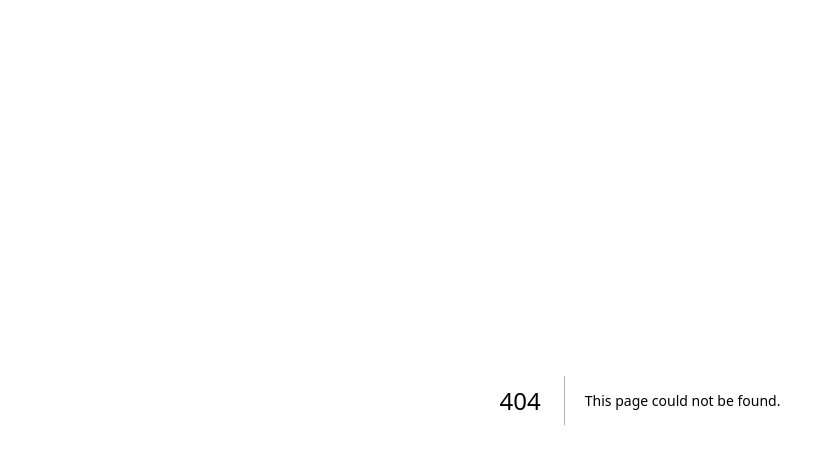
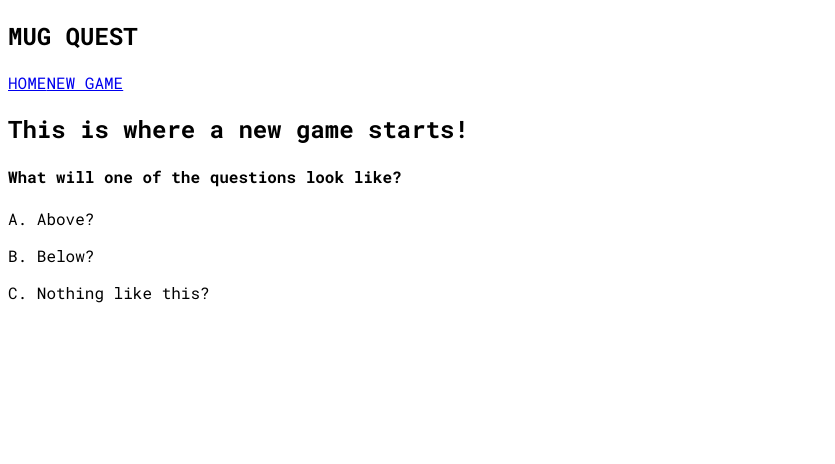
Before and after one commit to kirsty-m/mug_game_project, a Next.js app in the folder game/: page /newgame in a window 1280 px wide. Before the commit this address had no page. Shown: the top 464 px of the page, without its empty margins (0-835 px from the left). Built offline with nearby package versions, Linux system fonts and the light colour scheme.

Commit message:
added components and folders

```diff
--- /dev/null
+++ b/game/app/components/CreatePlayer.js
@@ -0,0 +1,13 @@
+import React from 'react'
+
+export default function CreatePlayer() {
+  return (
+    <div className='characterQuestions'>
+      <h4>What will one of the questions look like?</h4>
+      <p>A. Above?</p>
+      <p>B. Below?</p>
+      <p>C. Nothing like this?</p>
+
+    </div>
+  )
+}
--- /dev/null
+++ b/game/app/components/NavBar.js
@@ -0,0 +1,12 @@
+import Link from "next/link"
+
+
+export default function NavBar() {
+  return (
+    <nav>
+        <h1>MUG QUEST</h1>
+        <Link href='/'>HOME</Link>
+        <Link href='/newgame'>NEW GAME</Link>
+    </nav>
+  )
+}
--- a/game/app/layout.js
+++ b/game/app/layout.js
@@ -1,17 +1,17 @@
 import './globals.css'
-import { Inter } from 'next/font/google'
+import { Roboto_Mono } from 'next/font/google'
+import NavBar from './components/NavBar'
 
-const inter = Inter({ subsets: ['latin'] })
+const robotoMono = Roboto_Mono({ subsets: ['latin'] })
 
-export const metadata = {
-  title: 'Create Next App',
-  description: 'Generated by create next app',
-}
 
 export default function RootLayout({ children }) {
   return (
     <html lang="en">
-      <body className={inter.className}>{children}</body>
+      <body className={robotoMono.className}>
+        <NavBar className='nav'/>
+        {children}
+      </body>
     </html>
   )
 }
--- /dev/null
+++ b/game/app/newgame/page.js
@@ -0,0 +1,12 @@
+import CreatePlayer from "../components/CreatePlayer";
+
+export default function newgame() {
+  return (
+    <main>
+
+        <h2>This is where a new game starts!</h2>
+        <CreatePlayer/>
+
+    </main>
+  )
+}
```
Also changed, not shown: game/app/components/Narrative.js (added, +11 -0 lines), game/app/components/Option.js (added, +19 -0 lines), game/app/components/OptionList.js (added, +32 -0 lines), game/app/play/page.js (added, +11 -0 lines).
